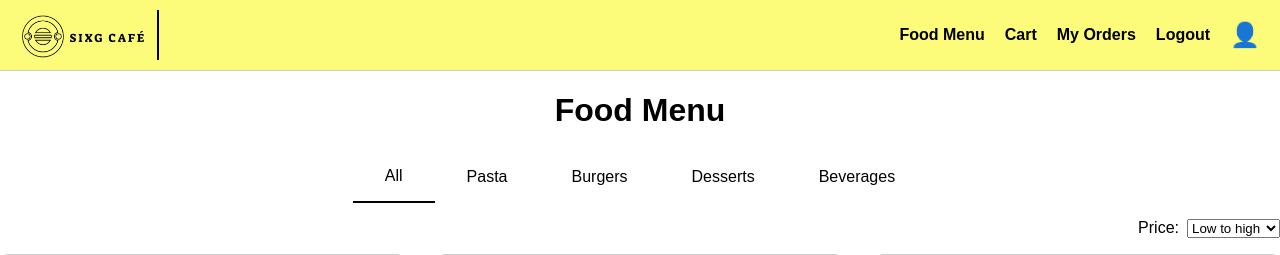
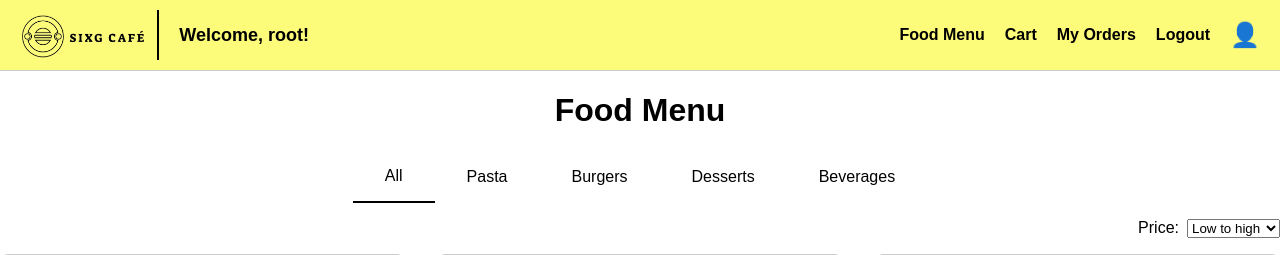
Before and after one commit to Yawrrr/Food-Ordering-System, a PHP site: page /foodmenu.php in a window 1280 px wide. Shown: the top 255 px of the page. Run offline with PHP 8.4, Linux system fonts and the light colour scheme; a user stored in the database is signed in; data comes from the database, SQL or seed files in the repository.

Commit message:
Update foodmenu.php

```diff
--- a/foodmenu.php
+++ b/foodmenu.php
@@ -27,6 +27,7 @@ if (!isset($_SESSION["cart"])) {
 <body>
     <header>
         <img src="img/logo2.png" height="50px" alt="logo2">
+         <div class="welcome-message">Welcome, <?php echo $username; ?>!</div>
         <nav>
             <a href="foodmenu.php">Food Menu</a>
             <a href="mycart.php">Cart</a>
```
